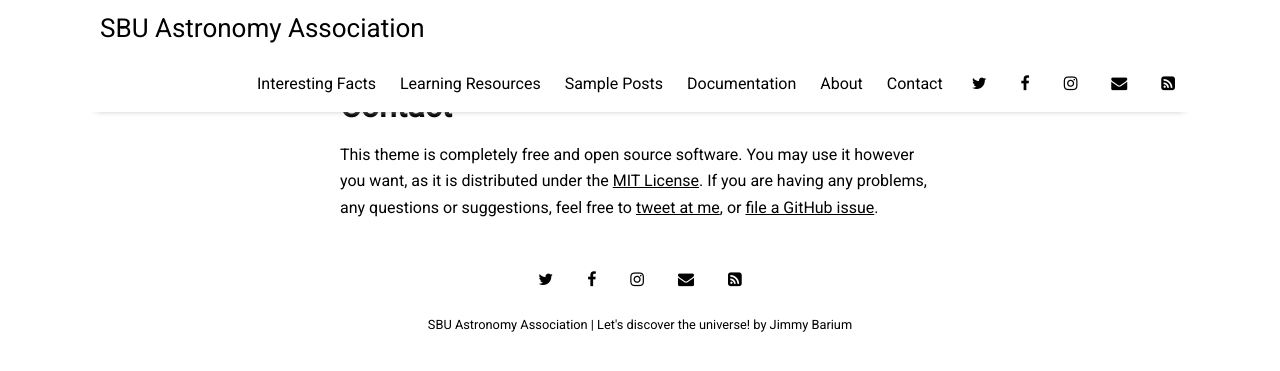
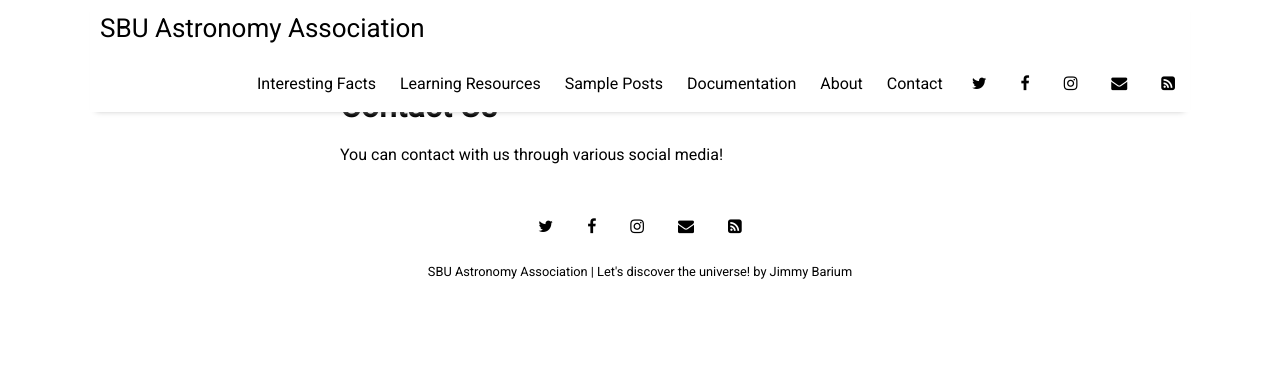
Before and after one commit to Jbarium/site, a Jekyll site: the page built from pages/contact.md, in a window 1280 px wide. Shown: the top 371 px of the page. Built offline with Jekyll 4.4.1, drawn with Linux system fonts in a browser that asks for light colours; nearby versions of some CDN libraries.

Commit message:
transparency

```diff
--- a/pages/contact.md
+++ b/pages/contact.md
@@ -1,7 +1,7 @@
 ---
 layout: page
-title: Contact
+title: Contact Us
 permalink: /contact
 ---
 
-This theme is completely free and open source software. You may use it however you want, as it is distributed under the [MIT License](http://choosealicense.com/licenses/mit/). If you are having any problems, any questions or suggestions, feel free to [tweet at me](https://twitter.com/intent/tweet?text=My%question%about%Millennial%is:%&amp;via=paululele), or [file a GitHub issue](https://github.com/lenpaul/Millennial/issues/new).
+You can contact with us through various social media!
```
Also changed, not shown: pages/about.md (+1 -1 lines).
